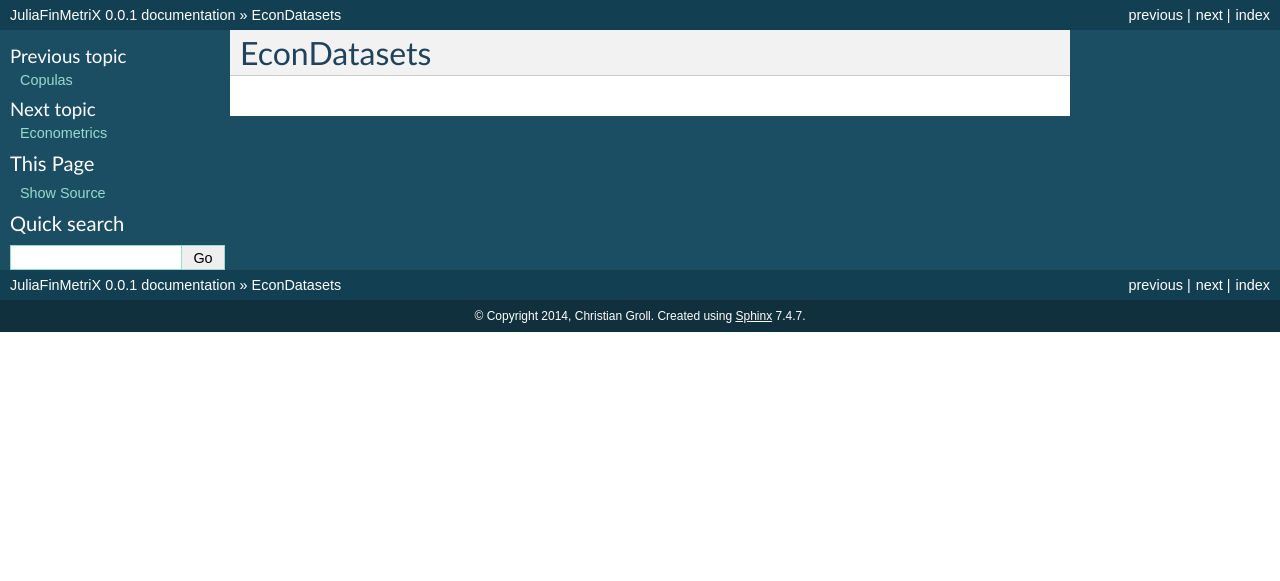
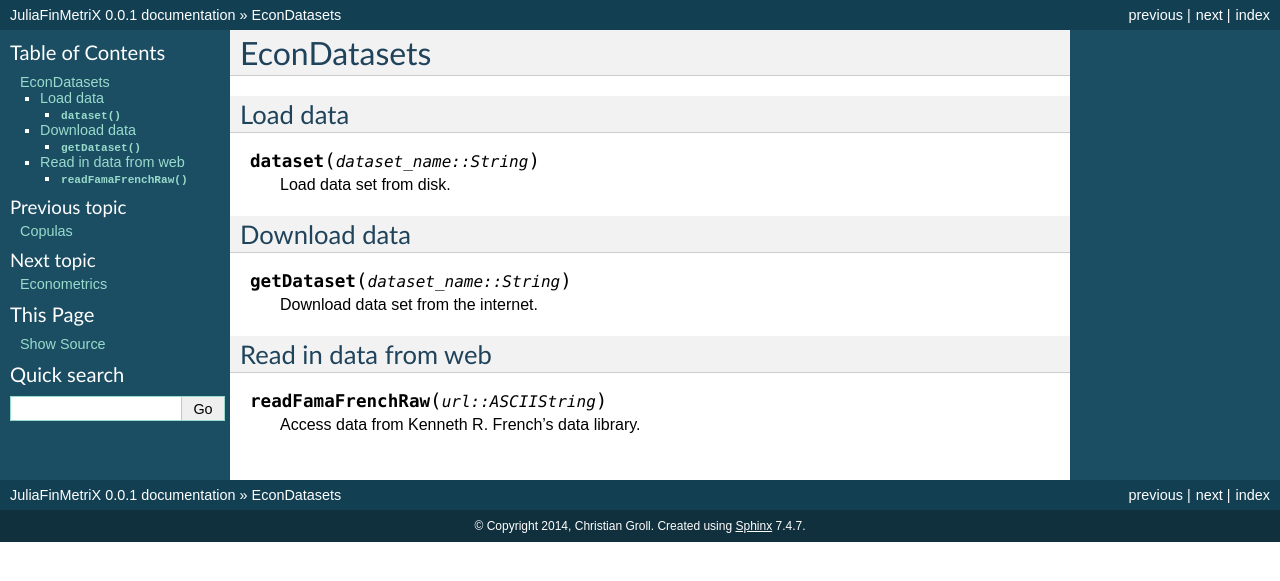
Before and after one commit to JuliaFinMetriX/JuliaFinMetriX.github.io, a Sphinx documentation site: the page built from docs/econDatasets.rst, in a window 1280 px wide. Shown: the top 581 px of the page. Built offline with Sphinx 7.4.7, drawn with Linux system fonts in a browser that asks for light colours.

Commit message:
EconDataset functions added

```diff
--- a/docs/econDatasets.rst
+++ b/docs/econDatasets.rst
@@ -1,2 +1,24 @@
 EconDatasets
 ============
+
+Load data
+---------
+
+.. function:: dataset(dataset_name::String)
+
+   Load data set from disk.
+
+Download data
+-------------
+
+.. function:: getDataset(dataset_name::String)
+
+   Download data set from the internet.
+
+
+Read in data from web
+---------------------
+
+.. function:: readFamaFrenchRaw(url::ASCIIString)
+
+   Access data from Kenneth R. French's data library.
```
